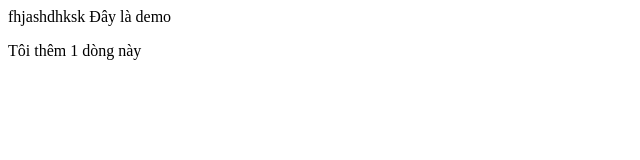
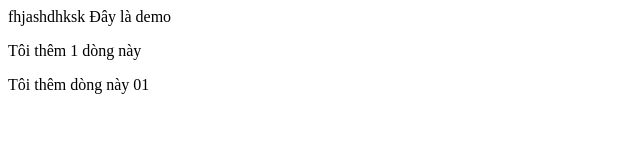
Before and after one commit to myduyen2004/DemoGithub, a plain HTML site: page index.html in a window 1280 px wide. Shown: the whole page, without its empty margins (0-640 px from the left). Drawn offline with Linux system fonts and the light colour scheme.

Commit message:
Update index.html

```diff
--- a/index.html
+++ b/index.html
@@ -1,3 +1,5 @@
 <a>fhjashdhksk</a>
 <a>Đây là demo</a>
 <p>Tôi thêm 1 dòng này</p>
+
+<p>Tôi thêm dòng này 01</p>
```
